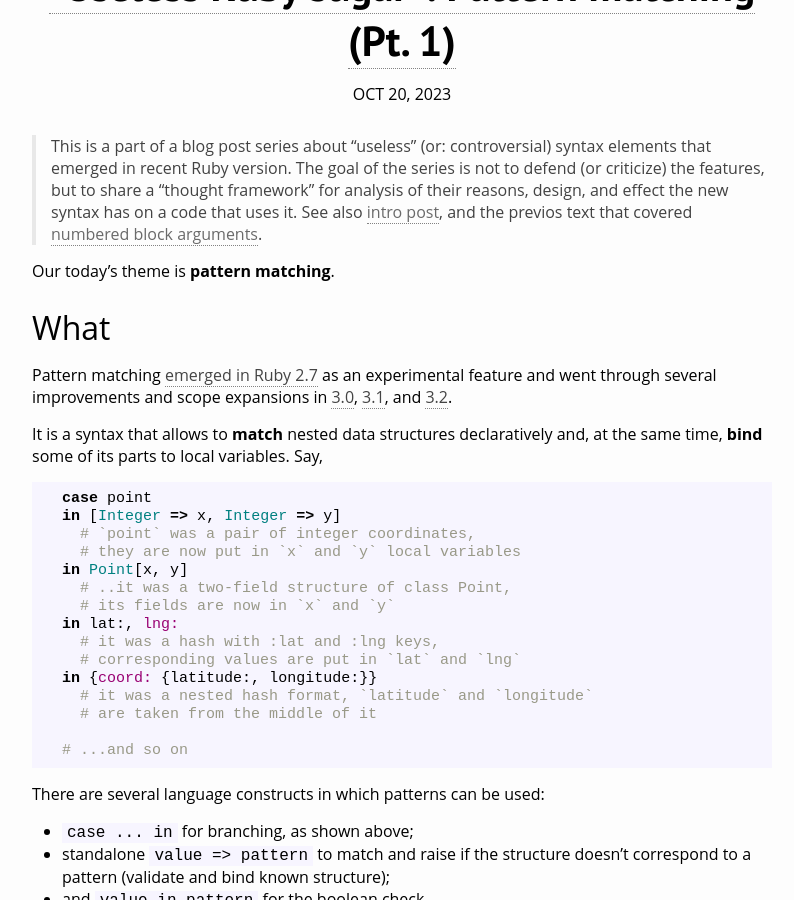
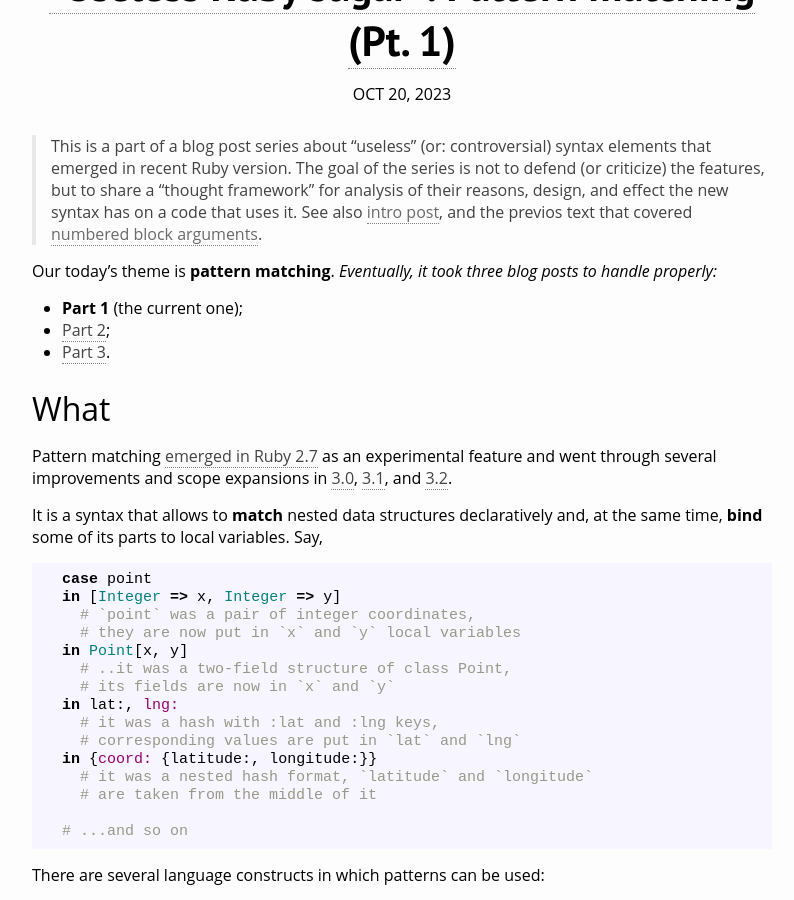
Before and after one commit to zverok/zverok.github.io, a Jekyll site: the page built from _posts/2023-10-18-syntax-sugar2-pattern-matching.md, in a window 1280 px wide and 900 px high, scrolled down 338 px. Shown: the whole window, without its empty margins (238-1032 px from the left). Built offline with Jekyll 4.4.1, drawn with Linux system fonts in a browser that asks for light colours; nearby versions of some CDN libraries; comment, search, counter and statistics services are not loaded.

Commit message:
A bit more ToC

```diff
--- a/_posts/2023-10-18-syntax-sugar2-pattern-matching.md
+++ b/_posts/2023-10-18-syntax-sugar2-pattern-matching.md
@@ -10,7 +10,11 @@
 
 > This is a part of a blog post series about "useless" (or: controversial) syntax elements that emerged in recent Ruby version. The goal of the series is not to defend (or criticize) the features, but to share a "thought framework" for analysis of their reasons, design, and effect the new syntax has on a code that uses it. See also [intro post](https://zverok.space/blog/2023-10-02-syntax-sugar.html), and the previos text that covered [numbered block arguments](https://zverok.space/blog/2023-10-11-syntax-sugar1-numeric-block-args.html).
 
-Our today's theme is **pattern matching**.
+Our today's theme is **pattern matching**. _Eventually, it took three blog posts to handle properly:_
+
+* **Part 1** (the current one);
+* [Part 2](http://zverok.space/blog/2023-10-27-syntax-sugar2-pattern-matching-cont.html);
+* [Part 3](https://zverok.space/blog/2023-11-03-syntax-sugar2-pattern-matching-fin.html).
 
 ## What
 
```
